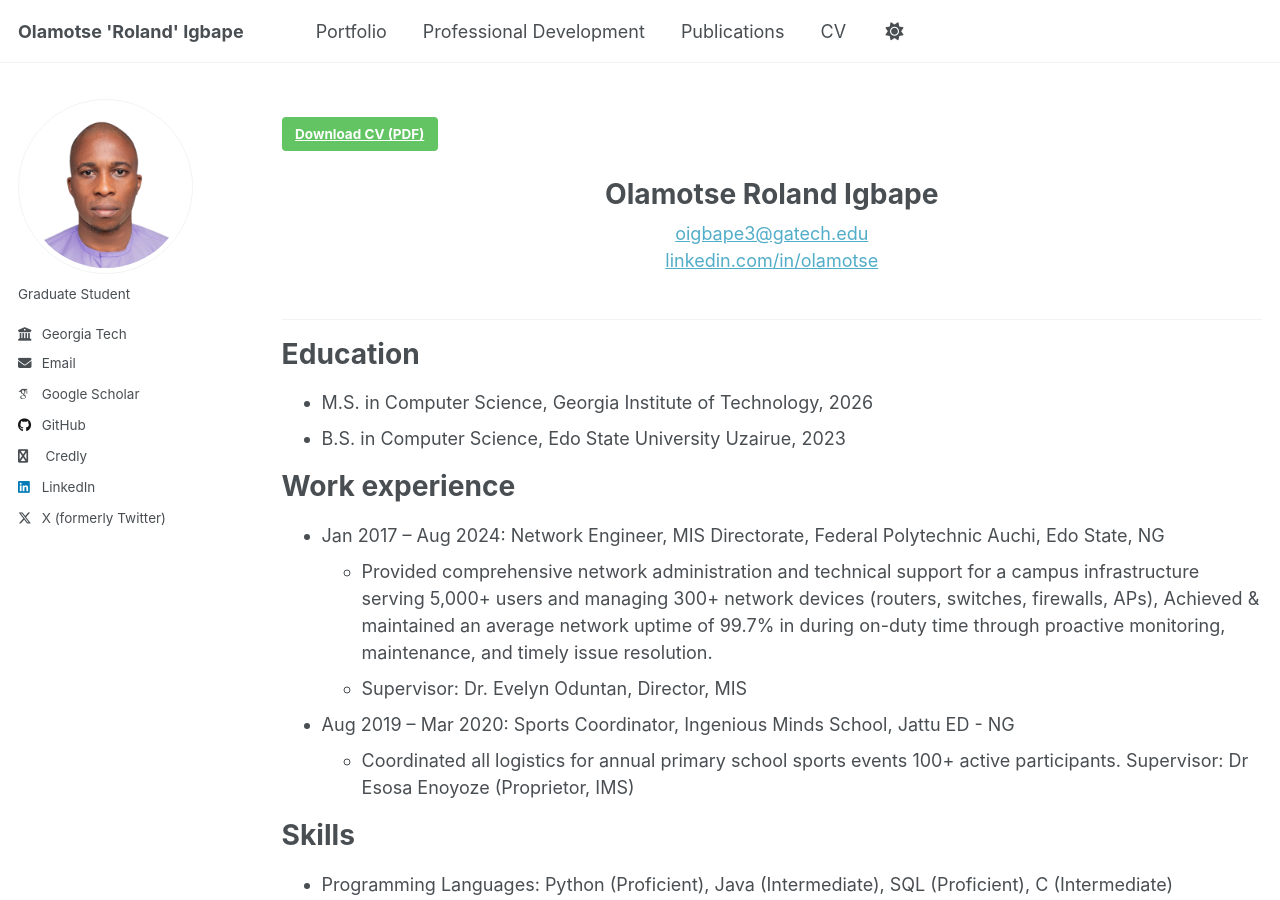
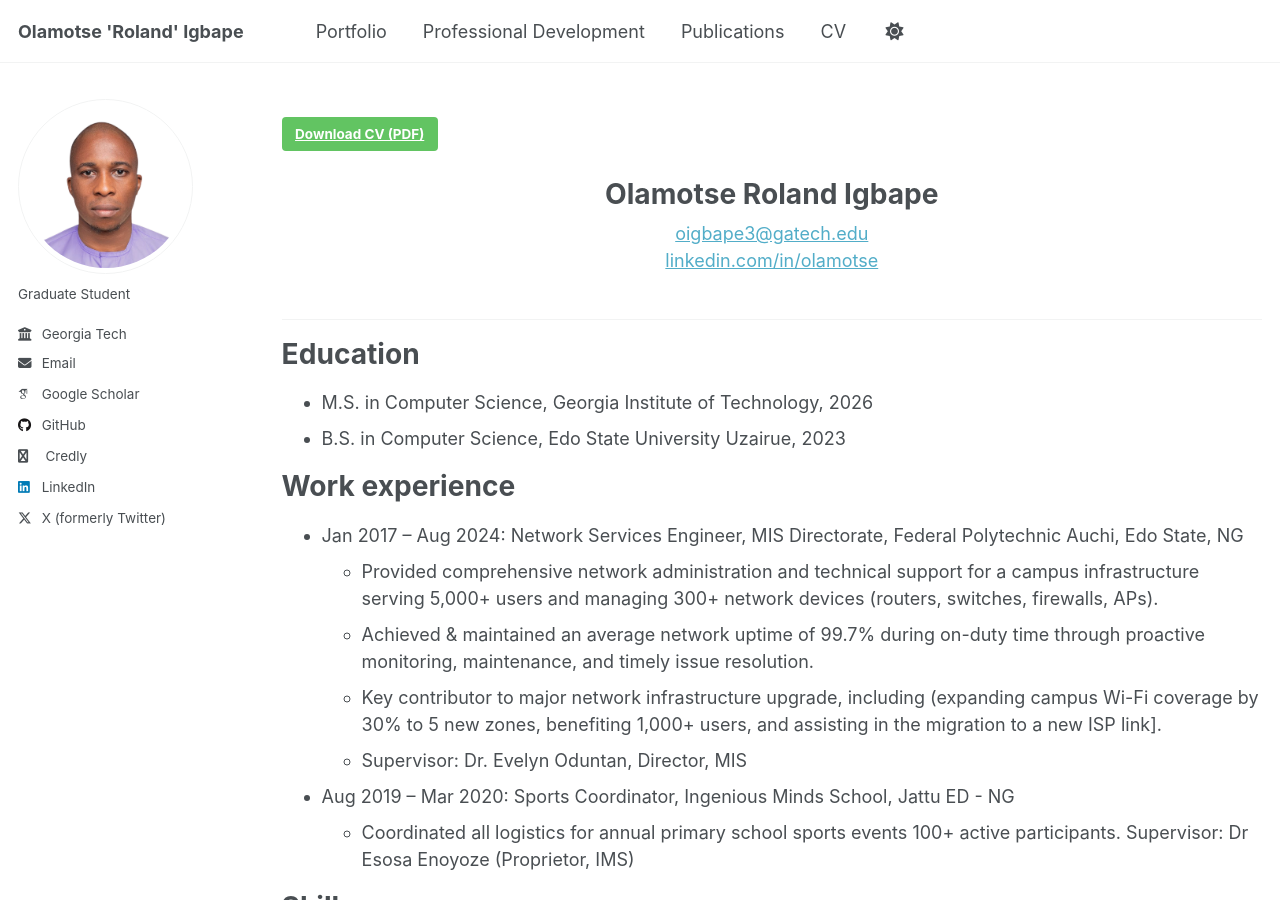
Before and after one commit to oigbape/oigbape.github.io, a Jekyll site: the page built from _pages/cv.md, in a window 1280 px wide and 900 px high. Built offline with Jekyll 4.4.1, drawn with Linux system fonts in a browser that asks for light colours; some web fonts are replaced.

Commit message:
Update cv.md

```diff
--- a/_pages/cv.md
+++ b/_pages/cv.md
@@ -20,8 +20,10 @@ Education
 
 Work experience
 ======
-* Jan 2017 – Aug 2024: Network Engineer, MIS Directorate, Federal Polytechnic Auchi, Edo State, NG
-  *  Provided comprehensive network administration and technical support for a campus infrastructure serving 5,000+ users and managing 300+ network devices (routers, switches, firewalls, APs), Achieved & maintained an average network uptime of 99.7% in during on-duty time through proactive monitoring, maintenance, and timely issue resolution.
+* Jan 2017 – Aug 2024: Network Services Engineer, MIS Directorate, Federal Polytechnic Auchi, Edo State, NG
+  *  Provided comprehensive network administration and technical support for a campus infrastructure serving 5,000+ users and managing 300+ network devices (routers, switches, firewalls, APs).
+  *  Achieved & maintained an average network uptime of 99.7% during on-duty time through proactive monitoring, maintenance, and timely issue resolution.
+  *  Key contributor to major network infrastructure upgrade, including (expanding campus Wi-Fi coverage by 30% to 5 new zones, benefiting 1,000+ users, and assisting in the migration to a new ISP link].
   *  Supervisor: Dr. Evelyn Oduntan, Director, MIS
 
 *  Aug 2019 – Mar 2020: Sports Coordinator, Ingenious Minds School, Jattu ED - NG
```
